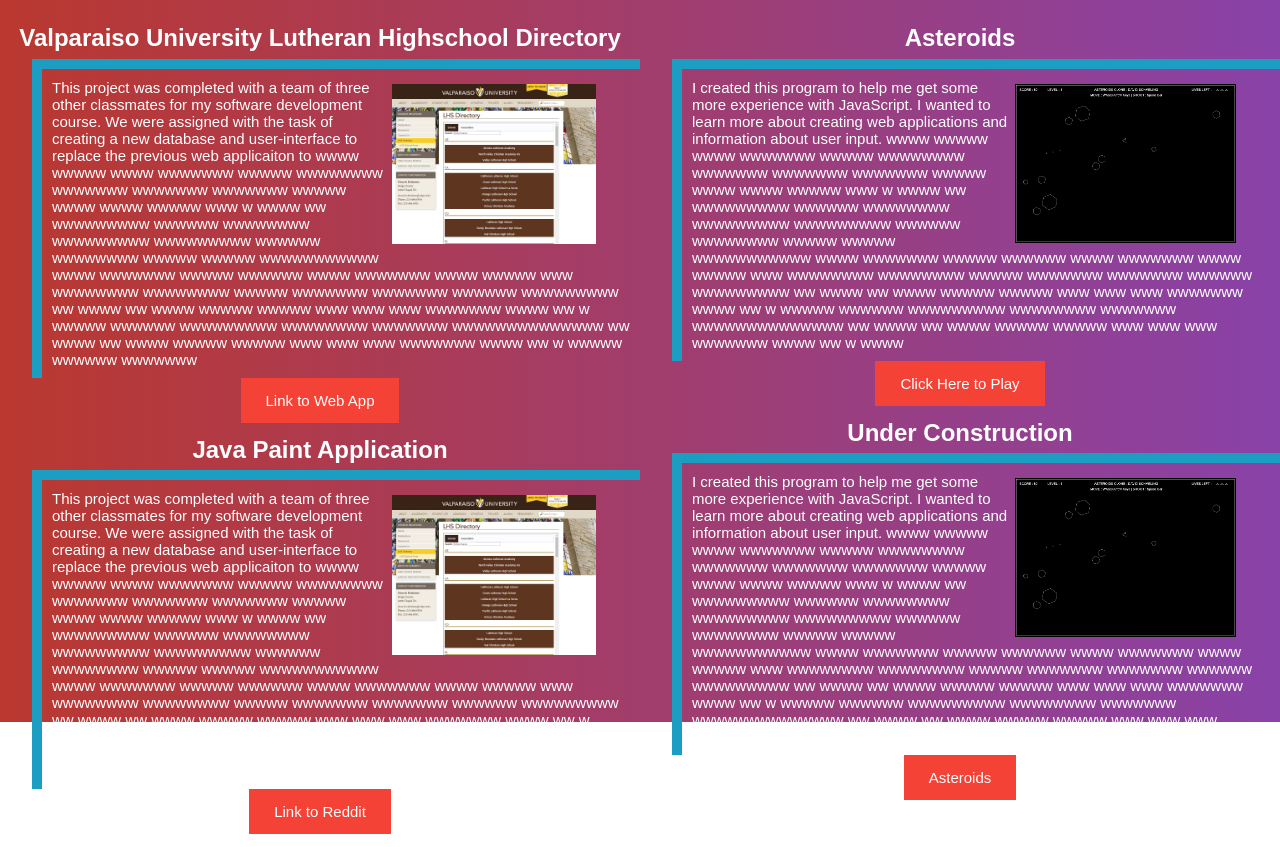
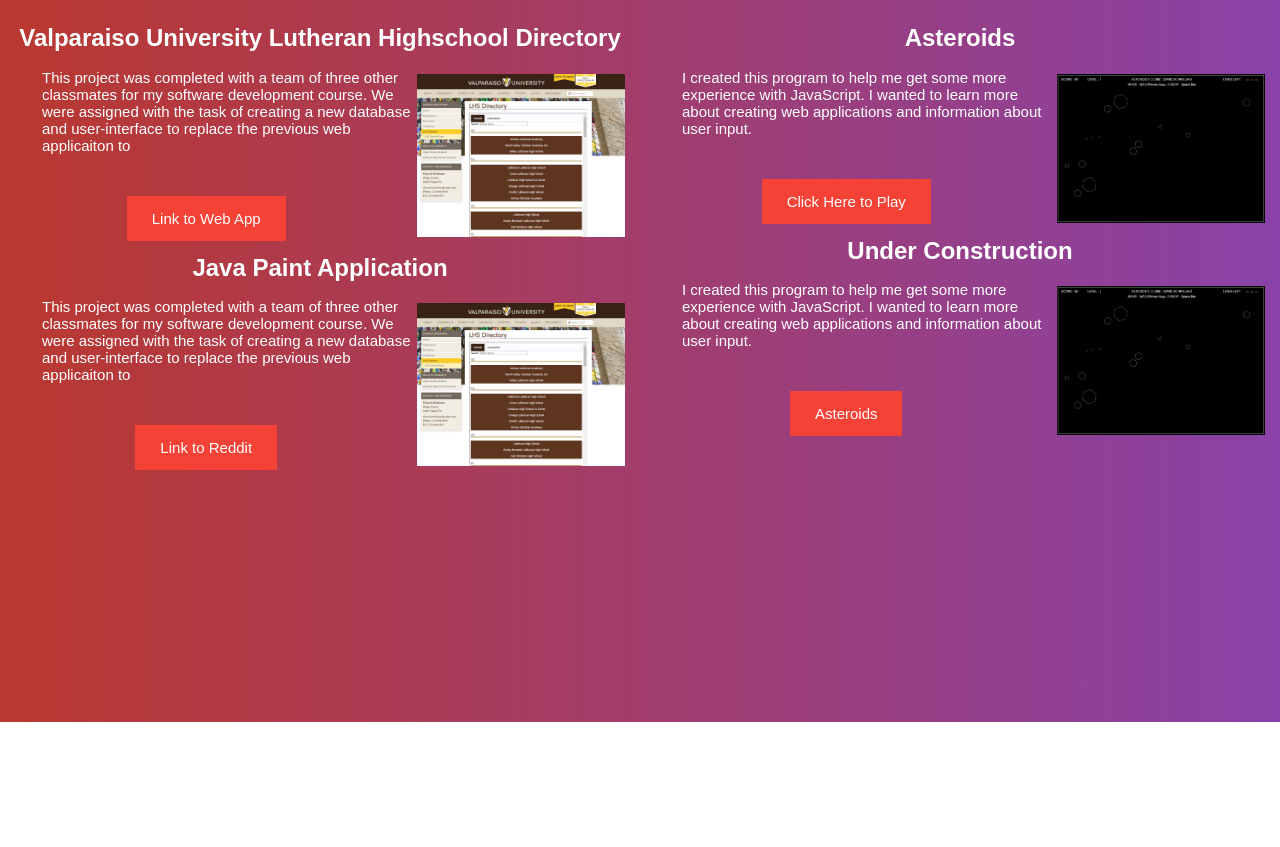
Before and after one commit to Dave8012/personal-portfolio, a plain HTML site: page projects.html in a window 1280 px wide. Shown: the part 78-925 px from the top of the page. After the commit the page ends 800 px from the top, so only its background shows below. Drawn offline with Linux system fonts and the light colour scheme.

Commit message:
Small Changes

```diff
--- a/portfoliostylesheet.css
+++ b/portfoliostylesheet.css
@@ -17,10 +17,13 @@ html, body {
 	font-family: "Arial Black", Gadget, sans-serif;
 	width: 100%;
 	position: absolute;
+	z-index: 25;
 }
 .navigation-bar ul{
-	height: 50px;
+	width: 100%;
+	height: 10%;
 	float: left;
+	margin-bottom: 10%;
 }
 .navigation-bar ul li{
 	display: inline-block;
@@ -33,7 +36,6 @@ html, body {
 	text-align: center;
 	color: #fff;
 	font-size: 50px;
-	margin-top: 20%;
 }
 .navigation-bar h3{
 	text-align: center;
@@ -103,10 +105,7 @@ html, body {
 	display: block;
 	font-size: 15px;
 	margin-left: 5%;
-	border-left-style: solid;
-	border-top-style: solid;
-	border-color: #1b9ec2;
-	border-width: 10px;
+	margin-bottom: 5%;
 	text-align: left;
 	padding: 10px;
 }
@@ -118,7 +117,6 @@ html, body {
 }
 .projectcolumn img{
 	float: right;
-	margin-right: 5%;
 	border-radius: 3%;
 	padding: 5px;
 }
@@ -147,23 +145,23 @@ a:hover, a:active {
 .portfolio-background{
 	background: linear-gradient(to left, #8942a8, #ba382f);
 	width: 100%;
-	height: 100%;
+	height: 100vh;
 }
 .box-area{
-	top: 0;
-	left: 0;
+	position: relative;
+	overflow: hidden;
+
 	width: 100%;
 	height: 100%;
 }
 .box-area li{
 	position: absolute;
-	display: block;
 	list-style: none;
 	width: 25px;
 	height: 25px;
 	background: rgba(255,255,255,0.2);
 	animation: animate 20s linear infinite;
-	bottom: -150px;
+	bottom: -17%;
 }
 .box-area li:nth-child(1){
 	left: 86%;
--- a/projects.html
+++ b/projects.html
@@ -24,11 +24,7 @@
 			<p><img src="images/lhsd.jpg" alt="VU Lutheran Highschool Database" width="37%" height ="37%">
 			This project was completed with a team of three other classmates for my software development
 			course. We were assigned with the task of creating a new database and user-interface to replace
-			the previous web applicaiton to wwww wwwww wwww wwwwwww wwwww wwwwwwww wwwwwww wwwwwww wwwwwww wwwww wwww
-			wwww wwwww www w wwww ww wwwwwwwww wwwwww wwwwwwww wwwwwwwww wwwwwwwww wwwwww wwwwwwww wwwww wwwww wwwwwwwwwww
-			wwww wwwwwww wwwww wwwwww wwww wwwwwww wwww wwwww www wwwwwwww wwwwwwww wwwww wwwwwww wwwwwww wwwwww wwwwwwwww
-			ww wwww ww wwww wwwww wwwww www www www wwwwwww wwww ww w wwwww wwwwww wwwwwwwww wwwwwwww wwwwwww wwwwwwwwwwwwww
-			ww wwww ww wwww wwwww wwwww www www www wwwwwww wwww ww w wwwww wwwwww wwwwwww
+			the previous web applicaiton to
 			</p>
 			<a href="https://www.valpo.edu/church-relations/lhs-directory/" class="button">Link to Web App</a>
 
@@ -38,37 +34,25 @@
 			<p><img src="images/lhsd.jpg" alt="Java Paint Program" width="37%" height ="37%">
 			This project was completed with a team of three other classmates for my software development
 			course. We were assigned with the task of creating a new database and user-interface to replace
-			the previous web applicaiton to wwww wwwww wwww wwwwwww wwwww wwwwwwww wwwwwww wwwwwww wwwwwww wwwww wwww
-			wwww wwwww www w wwww ww wwwwwwwww wwwwww wwwwwwww wwwwwwwww wwwwwwwww wwwwww wwwwwwww wwwww wwwww wwwwwwwwwww
-			wwww wwwwwww wwwww wwwwww wwww wwwwwww wwww wwwww www wwwwwwww wwwwwwww wwwww wwwwwww wwwwwww wwwwww wwwwwwwww
-			ww wwww ww wwww wwwww wwwww www www www wwwwwww wwww ww w wwwww wwwwww wwwwwwwww wwwwwwww wwwwwww wwwwwwwwwwwwww
-			ww wwww ww wwww wwwww wwwww www www www wwwwwww wwww ww w wwwww wwwwww wwwwwww
+			the previous web applicaiton to
 			</p>
 			<a href="www.reddit.com" class="button">Link to Reddit</a>
 
 		</div>
 		<div class="projectcolumn">
 			<h2>Asteroids</h2>
-			<p><img src="images/asteroids.png" alt="Screenshot of Asteroids Game" width="40%" height ="40%">
+			<p><img src="images/asteroids.png" alt="Screenshot of Asteroids Game" width="37%" height ="37%">
 			I created this program to help me get some more experience with JavaScript. I wanted to learn more
-			about creating web applications and information about user input. wwww wwwww wwww wwwwwww wwwww wwwwwwww wwwwwww wwwwwww wwwwwww wwwww wwww
-			wwww wwwww www w wwww ww wwwwwwwww wwwwww wwwwwwww wwwwwwwww wwwwwwwww wwwwww wwwwwwww wwwww wwwww wwwwwwwwwww
-			wwww wwwwwww wwwww wwwwww wwww wwwwwww wwww wwwww www wwwwwwww wwwwwwww wwwww wwwwwww wwwwwww wwwwww wwwwwwwww
-			ww wwww ww wwww wwwww wwwww www www www wwwwwww wwww ww w wwwww wwwwww wwwwwwwww wwwwwwww wwwwwww wwwwwwwwwwwwww
-			ww wwww ww wwww wwwww wwwww www www www wwwwwww wwww ww w wwww
+			about creating web applications and information about user input.
 			</p>
 			<a href="https://dave8012.github.io/AsteroidsClone/" class="button">Click Here to Play</a>
 
 			<!-- NEED TO MAKE OTHER PROJECT -->
 
 			<h2>Under Construction</h2>
-			<p><img src="images/asteroids.png" alt="Screenshot of Asteroids Game" width="40%" height ="40%">
+			<p><img src="images/asteroids.png" alt="Screenshot of Asteroids Game" width="37%" height ="37%">
 			I created this program to help me get some more experience with JavaScript. I wanted to learn more
-			about creating web applications and information about user input. wwww wwwww wwww wwwwwww wwwww wwwwwwww wwwwwww wwwwwww wwwwwww wwwww wwww
-			wwww wwwww www w wwww ww wwwwwwwww wwwwww wwwwwwww wwwwwwwww wwwwwwwww wwwwww wwwwwwww wwwww wwwww wwwwwwwwwww
-			wwww wwwwwww wwwww wwwwww wwww wwwwwww wwww wwwww www wwwwwwww wwwwwwww wwwww wwwwwww wwwwwww wwwwww wwwwwwwww
-			ww wwww ww wwww wwwww wwwww www www www wwwwwww wwww ww w wwwww wwwwww wwwwwwwww wwwwwwww wwwwwww wwwwwwwwwwwwww
-			ww wwww ww wwww wwwww wwwww www www www wwwwwww wwww ww w wwww www wwwwwww wwww ww w wwww
+			about creating web applications and information about user input.
 			</p>
 			<a href="https://dave8012.github.io/AsteroidsClone/" class="button">Asteroids</a>
 		</div>
```
